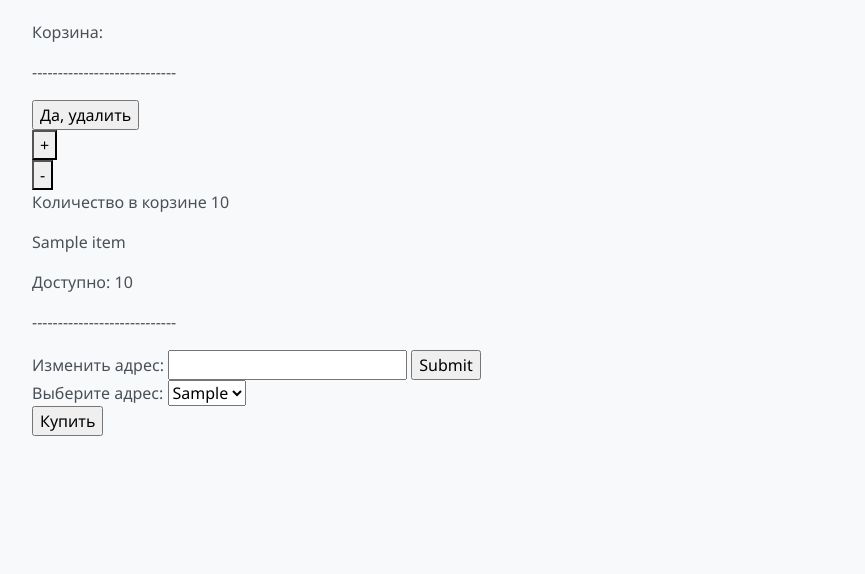
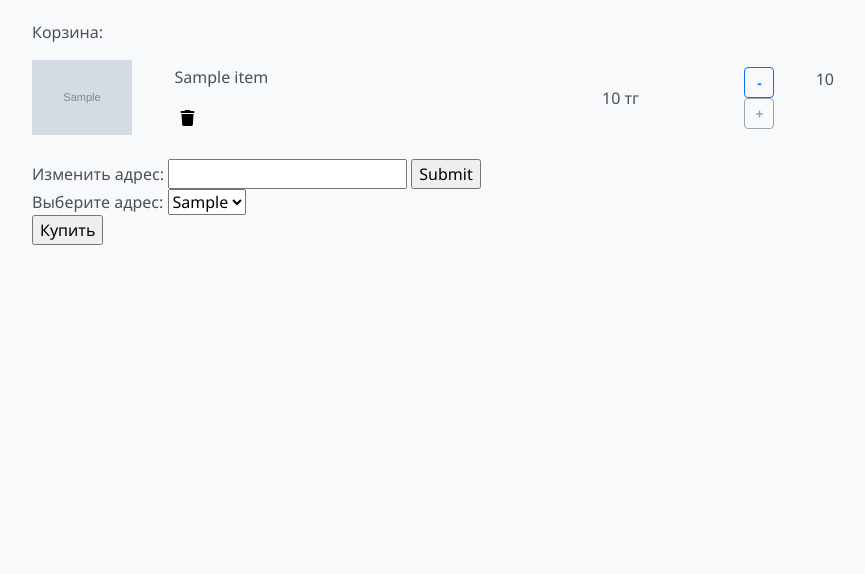
Before and after one commit to Cagey7/technoshop, a Django app: page /cart/ in a window 1280 px wide. Shown: the part 56-630 px from the top of the page, without its empty margins (50-915 px from the left). Run offline with Django 4.2, Linux system fonts and the light colour scheme; a user stored in the database is signed in; tables that the repository leaves empty hold one stand-in row (values such as "Sample post"); grey boxes marked "Sample" are stand-in pictures; parts of the project's set-up code (start-up, migrations or seed data) failed here and were passed over.

Commit message:
Added styles to cart and chapter pages

```diff
--- a/cart/templates/cart/cart.html
+++ b/cart/templates/cart/cart.html
@@ -2,26 +2,70 @@
 
 {% block body %}
     <p>Корзина:</p>
+
+
     {% if user.is_authenticated %}
         {% if cart_items %}
             {% for cart_item in cart_items %}
-                <p>----------------------------</p>
+            <div class="row">
+                <div class="col-md-9">
+                    <div class="row align-items-center">
+                        <div class="col-md-2">
+                            <img src="{{ cart_item.item.photo.url }}" width="100">
+                        </div>
+                        <div class="col-md-6">
+                            <p class="text-left">{{ cart_item.item.name }}</p>
                             <form method="post" action="{% url 'delete_cart_item' cart_item.pk %}">
                                 {% csrf_token %}
-                    <input type="submit" value="Да, удалить">
+                                <button type="submit" style="border: none; background-color: transparent;">
+                                    <i class="fa fa-trash" aria-hidden="true"></i>
+                                </button>
                             </form>
-                <form method="post" action="{% url 'increase_by_one' cart_item.pk %}">
-                    {% csrf_token %}
-                    <button type="submit">+</button>
-                </form>
+                        </div>
+                        <div class="col-md-2">{{ cart_item.item.price }} тг</div>
+                        <div class="col-md-2">
+                            <div class="row">
+                                <div class="col">
+                                    {% if cart_item.quantity == 1 %}
                                     <form method="post" action="{% url 'decrease_by_one' cart_item.pk %}">
                                         {% csrf_token %}
-                    <button type="submit">-</button>
+                                        <button class="btn btn-outline-secondary btn-sm " style="font-weight: bold; width: 30px" type="submit" disabled>-</button>
                                     </form>
-                <p>Количество в корзине {{ cart_item.quantity }}</p>
-                <p>{{ cart_item.item.name }}</p>
-                <p>Доступно: {{ cart_item.item.quantity }}</p>
-                <p>----------------------------</p>
+                                    {% else %}
+                                    <form method="post" action="{% url 'decrease_by_one' cart_item.pk %}">
+                                        {% csrf_token %}
+                                        <button class="btn btn-outline-primary btn-sm" style="font-weight: bold; width: 30px;" type="submit">-</button>
+                                    </form>
+                                    {% endif %}
+                                </div>
+                                <div class="col">
+                                    {{ cart_item.quantity }}
+                                </div>
+                                <div class="col">
+                                    {% if cart_item.quantity == cart_item.item.quantity %}
+                                    <form method="post" class="text-left" action="{% url 'increase_by_one' cart_item.pk %}">
+                                        {% csrf_token %}
+                                        <button class="btn btn-outline-secondary btn-sm " style="font-weight: bold; width: 30px;" type="submit" disabled>+</button>
+                                    </form>
+                                    {% else %}
+                                    <form method="post" class="text-left" action="{% url 'increase_by_one' cart_item.pk %}">
+                                        {% csrf_token %}
+                                        <button class="btn btn-outline-primary btn-sm " style="font-weight: bold; width: 30px;" type="submit">+</button>
+                                    </form>
+                                    {% endif %}
+
+                                </div>
+                            </div>
+                        </div>
+                    </div>
+                </div>
+                <div class="col-md-3">
+                    <!-- Какие-то элементы в правой части (при необходимости) -->
+                </div>
+            </div>
+            <br>
+
+
             {% endfor %}
 
 
@@ -59,7 +103,6 @@
             <h1> Коризна пуста </h1>
         {% endif %}
     {% else %}
-
         {% for cart_item in cart_items %}
             <p>----------------------------</p>
             {% for item in cart_item.item %}
@@ -69,11 +112,11 @@
                 </form>
                 <form method="post" action="{% url 'increase_by_one_anon' item.pk %}">
                     {% csrf_token %}
-                    <button type="submit">+</button>
+                    <button class="btn btn-outline-primary btn-sm" style="font-weight: bold; width: 30px" type="submit">+</button>
                 </form>
                 <form method="post" action="{% url 'decrease_by_one_anon' item.pk %}">
                     {% csrf_token %}
-                    <button type="submit">-</button>
+                    <button class="btn btn-outline-primary btn-sm" style="font-weight: bold; width: 30px" type="submit">-</button>
                 </form>
                 <p>Количество в корзине {{ cart_item.quantity }}</p>
                 <p>{{ item.name }}</p>
--- a/core/static/core/css/styles.css
+++ b/core/static/core/css/styles.css
@@ -46,3 +46,13 @@ footer {
 .navbar {
     background-color: #3577da; /* Ваш цвет фона навбара */
 }
+
+.button_style {
+    background-color: #3577da;
+    color: white;
+}
+
+.button_style:hover {
+    background-color: #4a73b0;
+    color: white;
+}
--- a/core/templates/core/layout.html
+++ b/core/templates/core/layout.html
@@ -7,8 +7,10 @@
     <meta name="viewport" content="width=device-width, initial-scale=1.0">
     <title>Technoshop</title>
     <link rel="stylesheet" href="https://cdn.jsdelivr.net/npm/bootstrap@5.3.0/dist/css/bootstrap.min.css">
+    <link rel="stylesheet" href="https://cdnjs.cloudflare.com/ajax/libs/font-awesome/6.5.1/css/all.min.css">
     <link type="text/css" rel="stylesheet" href="{% static 'core/css/styles.css'%}">
     <link type="text/css" rel="stylesheet" href="{% static 'users/css/styles.css'%}">
+    <link type="text/css" rel="stylesheet" href="{% static 'products/css/styles.css'%}">
     <title>{{ title }}</title>
 </head>
 <body>
--- a/products/models.py
+++ b/products/models.py
@@ -20,7 +20,7 @@ class Item(TimeStampedModel):
     name = models.CharField(max_length=255, verbose_name="Наименование")
     slug = models.SlugField(max_length=255, unique=True, db_index=True, verbose_name="Slug")
     desc = models.TextField(blank=True, verbose_name="Описание товара")
-    item_brand = models.ForeignKey("Brand", on_delete=models.PROTECT, null=True, verbose_name="Бренд")
+    item_brand = models.ForeignKey("Brand", on_delete=models.PROTECT, null=True, blank=True, verbose_name="Бренд")
     price = models.IntegerField(null=False, verbose_name="Цена")
     quantity = models.IntegerField(null=False, verbose_name="Количество")
     is_published = models.IntegerField(choices=Status.choices, default=Status.IN_STOCK, verbose_name="Статус")
--- /dev/null
+++ b/products/static/products/css/styles.css
@@ -0,0 +1,18 @@
+.link_text {
+    text-decoration: none;
+    color: black;
+}
+
+.link_text:hover {
+    color: rgb(40, 40, 187);
+}
+
+.go_cart {
+    background-color: rgb(74, 168, 74);
+    color: white;
+}
+
+.go_cart:hover {
+    background-color: rgb(99, 155, 99);
+    color: white;
+}
--- a/products/views.py
+++ b/products/views.py
@@ -102,7 +102,6 @@ class ChapterInfo(TemplateView):
         context =  super().get_context_data(**kwargs)
         context["categories"] = Category.objects.filter(category_chapter__slug=self.kwargs["chapter_slug"])
         items_anon = Item.published.filter(item_category__in=context["categories"])
-        print(items_anon)
         items = []
         if self.request.user.is_authenticated:
             for item in items_anon:
--- a/users/static/users/css/styles.css
+++ b/users/static/users/css/styles.css
@@ -17,7 +17,7 @@
 }
 
 .auth_button {
-    background-color: #007bff;
+    background-color: #3577da;
     color: white;
     padding: 10px;
     border: none;
--- a/users/templates/users/login.html
+++ b/users/templates/users/login.html
@@ -1,5 +1,5 @@
 {% extends "core/layout.html" %}
-{% load static %}
+
 
 {% block body %}
 
@@ -38,7 +38,7 @@
         {# Assumes you set up the password_reset view in your URLconf #}
         <p class="mt-1"><a href="{% url 'password_reset' %}">Забыли пароль?</a></p>
 
-        <button class="auth_button" type="submit" class="btn btn-primary mt-2">Войти</button>
+        <button class="auth_button" type="submit" class="btn mt-2">Войти</button>
         <input type="hidden" name="next" value="{{ next }}">
     </form>
 
--- a/users/templates/users/register.html
+++ b/users/templates/users/register.html
@@ -1,5 +1,4 @@
 {% extends "core/layout.html" %}
-{% load static %}
 
 {% block body %}
     <form class="auth_form" method="post" action="{% url 'register' %}">
@@ -30,6 +29,6 @@
             {% endif %}
         </div>
 
-        <button class="auth_button" type="submit" class="btn btn-primary mt-2">Регистрация</button>
+        <button class="auth_button" type="submit" class="btn mt-2">Регистрация</button>
     </form>
 {% endblock %}
--- a/users/views.py
+++ b/users/views.py
@@ -19,7 +19,8 @@ class LoginUser(LoginView):
     redirect_authenticated_user = True
     extra_context = {
         "navbar_auth": navbar_auth,
-        "navbar_not_auth": navbar_not_auth
+        "navbar_not_auth": navbar_not_auth,
+        "chapters": Chapter.objects.all(),
     }
 
     def form_valid(self, form):
```
Also changed, not shown: products/templates/products/chapter.html (+42 -19 lines), products/templates/products/item.html (+22 -23 lines), media/images/items/2024/01/24/1.jpg (added), media/images/items/2024/01/24/6068989288.jpg (added), media/images/items/2024/01/24/6595442281.jpg (added), media/images/items/2024/01/24/ps5-600x600.png (added), media/images/items/2024/01/24/switch_oled_model.0.jpg (added), media/images/items/2024/01/24/switch_oled_model.0_ycRCk2s.jpg (added), products/migrations/0008_alter_item_item_brand.py (added). Lines whose indentation alone changed are shown as unchanged.
